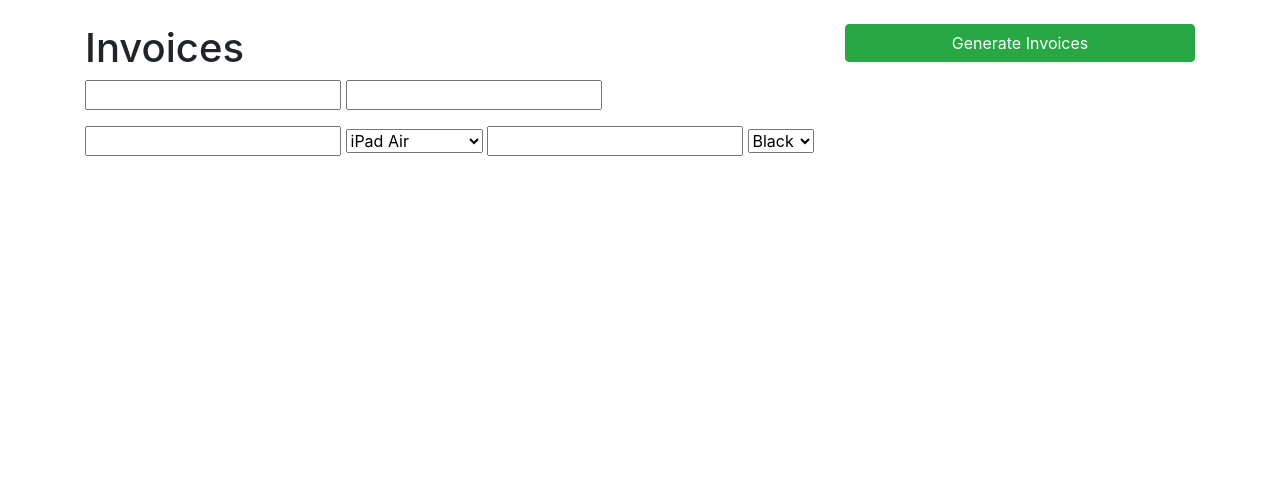
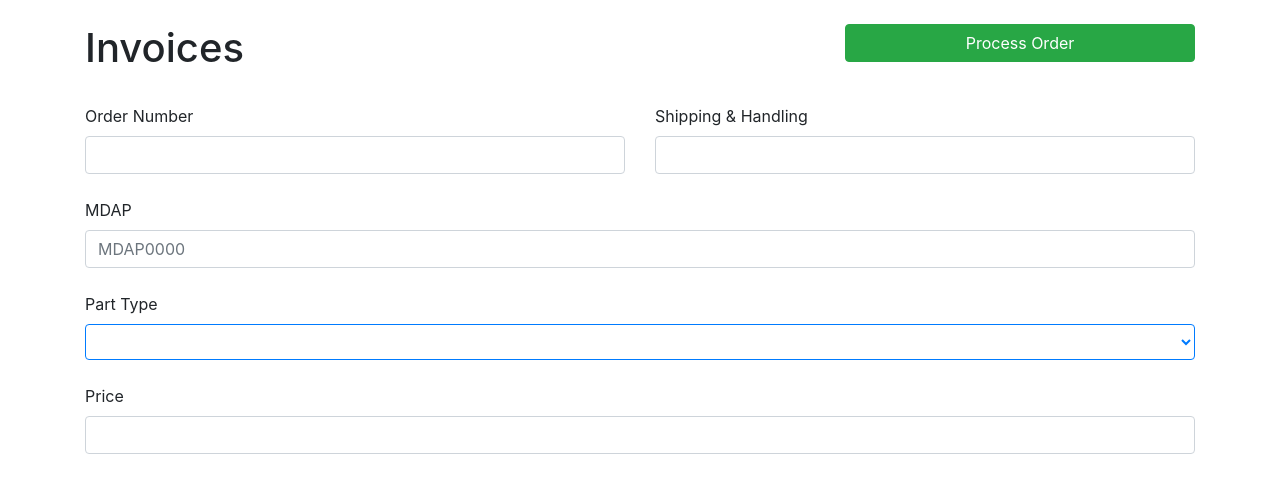
Before and after one commit to TheKidd138/capstone, a Django app: page /refurbco/inventory/addOrder/ in a window 1280 px wide. Shown: the part 56-549 px from the top of the page. Run offline with Django 3.2, Linux system fonts and the light colour scheme; data comes from the database, SQL or seed files in the repository; data that the repository does not hold is empty; some libraries are stand-ins or nearby versions.

Commit message:
pages coming together

```diff
--- a/app/webapp/refurbco/models.py
+++ b/app/webapp/refurbco/models.py
@@ -46,7 +46,7 @@ class Inventory(models.Model):
     device_type = models.TextField(max_length=20) #models.ForeignKey(Device, on_delete=models.PROTECT)
     order_number = models.TextField(max_length=20) #models.ForeignKey(Order, on_delete=models.PROTECT)
     part_cost = models.TextField(max_length=10)
-    color = models.CharField(max_length=12)
+    color = models.TextField(max_length=12) #
     used = models.BooleanField(default=False)
 
     def __str__(self):
@@ -62,7 +62,8 @@ class Repair(models.Model):
         return self.repairticket
 
 class Invoice(models.Model):
-    repairticket = models.TextField(max_length=20) #models.OneToOneField(RepairTicket, on_delete=models.PROTECT)
+    invoice_id = models.AutoField(primary_key=True)
+    repairticket = models.OneToOneField(RepairTicket, on_delete=models.PROTECT)
     repair = models.TextField(max_length=20) #models.OneToOneField(Repair, on_delete=models.PROTECT)
     received_on = models.DateTimeField()
     repaired_on = models.DateTimeField()
@@ -72,7 +73,7 @@ class Invoice(models.Model):
     payment_method = models.CharField(max_length=6)
 
     def __stf__(self):
-        return 'ID'
+        return invoice_id
 
 
 
--- a/app/webapp/refurbco/templates/refurbco/addOrder.html
+++ b/app/webapp/refurbco/templates/refurbco/addOrder.html
@@ -2,32 +2,43 @@
 {% block content %}
 
 <br>
-    <div class='row'>
-        <h1 class='col-lg-8'>Invoices</h1>
-        <form class='col-lg-4' action="#" method="GET">
-            <input type='submit' class='btn btn-success btn-block' value="Generate Invoices">
-        </form>
-    </div>
+<div class='row'>
+    <h1 class='col-lg-8'>Invoices</h1>
+    <form class='col-lg-4' action="#" method="GET">
+        <input type='submit' class='btn btn-success btn-block' value="Process Order">
+    </form>
+</div>
+
+<br>
 
 <form action='#' method='POST'>
-    <div class='form-group'>
-        <input type='text' name='orderNumber'>
-        <input type='number' name='shipping'>
+    <div class='row'>
+
+            <div class='col'>
+                <label for='orderInput'>Order Number</label>
+                <input type='text' class='form-control' min='0' max='1000' step='.01' id='orderInput' name='orderNumber'>
+            </div>
+            <div class='col'>
+                <label for='orderShipping'>Shipping & Handling</label>
+                <input type='number' class='form-control' id='orderShipping' name='shipping'>
+            </div>
+
     </div>
 </form>
-
-    <div>
-        <input type='text' name='mdap' maxlength='5'>
-        <select name='deviceType'>
-            {% for device in deviceList %}
-            <option value='{{ device.device }}'>{{ device.device }}</option>
+<br>
+    <div class='form-group'>
+        <label for='mdapInput'>MDAP</label>
+        <input type='text' class='form-control' id='mdapInput' name='mdap' maxlength='8' placeholder='MDAP0000'>
+        <br>
+        <label for='deviceInput'>Part Type</label>
+        <select class='btn btn-outline-primary btn-block' id='deviceInput' name='deviceType'>
+            {% for part in parts %}
+            <option value='{{ part.part_type }}'>{{ part.part_type }}</option>
             {% endfor %}
         </select>
-        <input type='number' name='price'>
-        <select name='color'>
-            <option value='black'>Black</option>
-            <option value='white'>White</option>
-        </select>
+        <br>
+        <label for='priceInput'>Price</label>
+        <input type='number' class='form-control' min='0' max='1000' step='.01' id='priceInput' name='price'>
 
     </div>
 
--- a/app/webapp/refurbco/templates/refurbco/inventory.html
+++ b/app/webapp/refurbco/templates/refurbco/inventory.html
@@ -13,7 +13,7 @@
         <form action="#" method="GET">
             <div class='row'>
                 <div class='col-sm-3'>
-                    <select class=' btn btn-outline-primary btn-block' name="deviceType">
+                    <select class='btn btn-outline-primary btn-block' name="deviceType">
                         {% for device in deviceList %}
                         <option value='{{ device.device }}'>{{ device.device }}</option>
                         {% endfor %}
@@ -58,9 +58,9 @@
         <tr>
             <td scope='row'>{{ part.device_type }}</td>
             <td>{{ part.part_type }}</td>
-            <td>{{ part.mdap }}</td>
+            <td>{{ part.color }}</td> <!---->
             <td>{{ part.order_number }}</td>
-            <td>{{ part.color }}</td>
+            <td>{{ part.part_cost}}</td>
         </tr>
         {% endfor %}
         </tbody>
--- a/app/webapp/refurbco/templates/refurbco/invoices.html
+++ b/app/webapp/refurbco/templates/refurbco/invoices.html
@@ -22,9 +22,9 @@
             <tbody>
             {% for invoice in invoices %}
             <tr>
-                <td scope='row'>{{ invoice.ID }}</td>
-                <td>{{ invoice.repairticket }}</td>
-                <td>{{ invoice.repairTicket }}</td>
+                <td scope='row'>{{ invoice.invoice_id }}</td>
+                <td>{{ invoice.repairticket.ticket_number }}</td>
+                <td>{{ invoice.repair }}</td>
                 <td>{{ invoice.returned_on }}</td>
                 <td>{{ invoice.charged }}</td>
                 <td>{{ invoice.paid }}</td>
--- a/app/webapp/refurbco/urls.py
+++ b/app/webapp/refurbco/urls.py
@@ -1,4 +1,5 @@
 from django.urls import path
+from .views import InvoiceDetailView
 from . import views
 
 urlpatterns = [
@@ -10,5 +11,7 @@ urlpatterns = [
     path('pricechecker/', views.priceChecker, name='refurbco-pricechecker'),
     path('repairs/', views.repairs, name='refurbco-repairs'),
     path('account/', views.account, name='refurbco-account'),
-    path('inventory/addOrder/', views.addOrder, name='refurbco-account')
+    path('inventory/addOrder/', views.addOrder, name='refurbco-addOrder'),
+
+    path('refurbco/invoice/<int:pk>/', InvoiceDetailView.as_view(), name='invoice-detail')
 ]
--- a/app/webapp/refurbco/views.py
+++ b/app/webapp/refurbco/views.py
@@ -1,5 +1,6 @@
 from django.shortcuts import render
-from .models import Invoice, Inventory, Device
+from django.views.generic import DetailView
+from .models import Invoice, Inventory, Device, PartType
 #from .models import [class]
 
 # Create your views here.
@@ -41,6 +42,9 @@ def account(request):
 def addOrder(request):
   context = {
     'title':'Add Order',
-    'deviceList': Device.objects.all()
+    'parts': PartType.objects.all()
   }
   return render(request, 'refurbco/addOrder.html', context)
+
+class InvoiceDetailView(DetailView):
+  model = Invoice
```
Also changed, not shown: app/webapp/refurbco/templates/refurbco/invoice_detail.html (added, +36 -0 lines), app/webapp/db.sqlite3, app/webapp/refurbco/migrations/0014_auto_20190425_1137.py (added), app/webapp/refurbco/migrations/0015_auto_20190425_1205.py (added), app/webapp/refurbco/migrations/0016_auto_20190425_1217.py (added), app/webapp/refurbco/migrations/0017_auto_20190425_1328.py (added).
